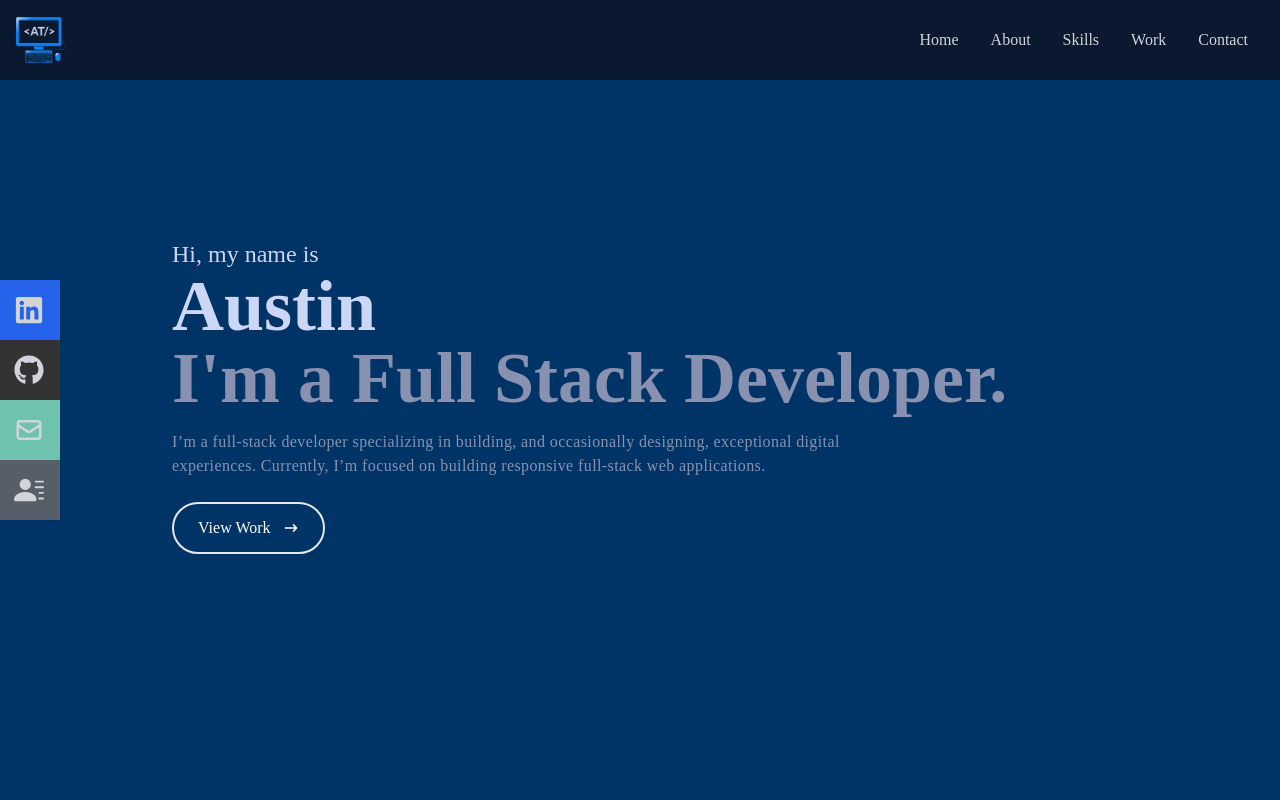
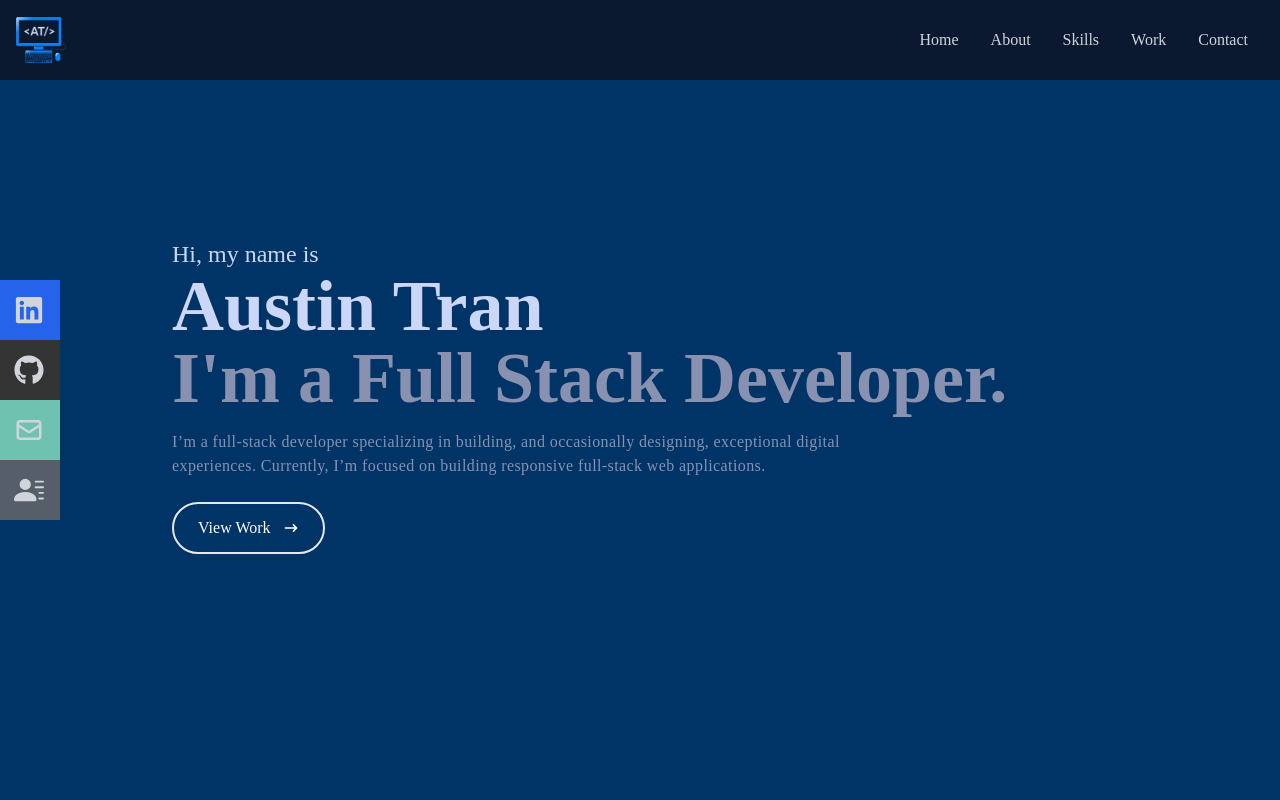
Before and after one commit to AustinT12/Portfolio, a React (Create React App) app: page / in a window 1280 px wide. Shown: the top 800 px of the page. Built offline with nearby package versions, Linux system fonts and the light colour scheme.

Commit message:
name change

```diff
--- a/src/components/Home.jsx
+++ b/src/components/Home.jsx
@@ -9,7 +9,7 @@ const Home = () => {
       <div className='max-w-[1000px] mx-auto px-8 flex flex-col justify-center h-full'>
         <p className='text-[#ccd6f6] text-2xl'>Hi, my name is</p>
         <h1 className='text-4xl sm:text-7xl font-bold text-[#ccd6f6]'>
-          Austin
+          Austin Tran
         </h1>
         <h2 className='text-4xl sm:text-7xl font-bold text-[#8892b0]'>
           I'm a Full Stack Developer.
```
